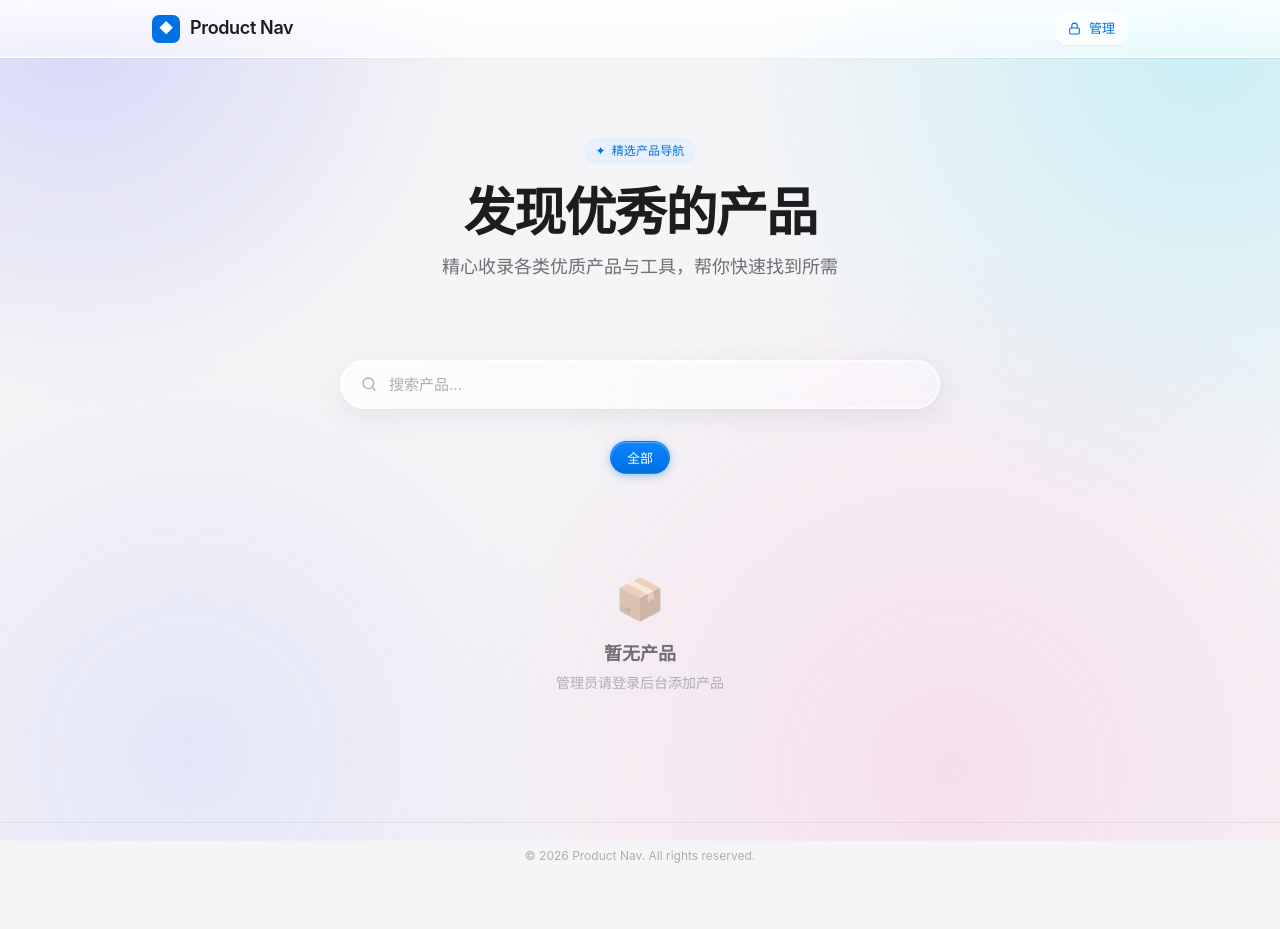
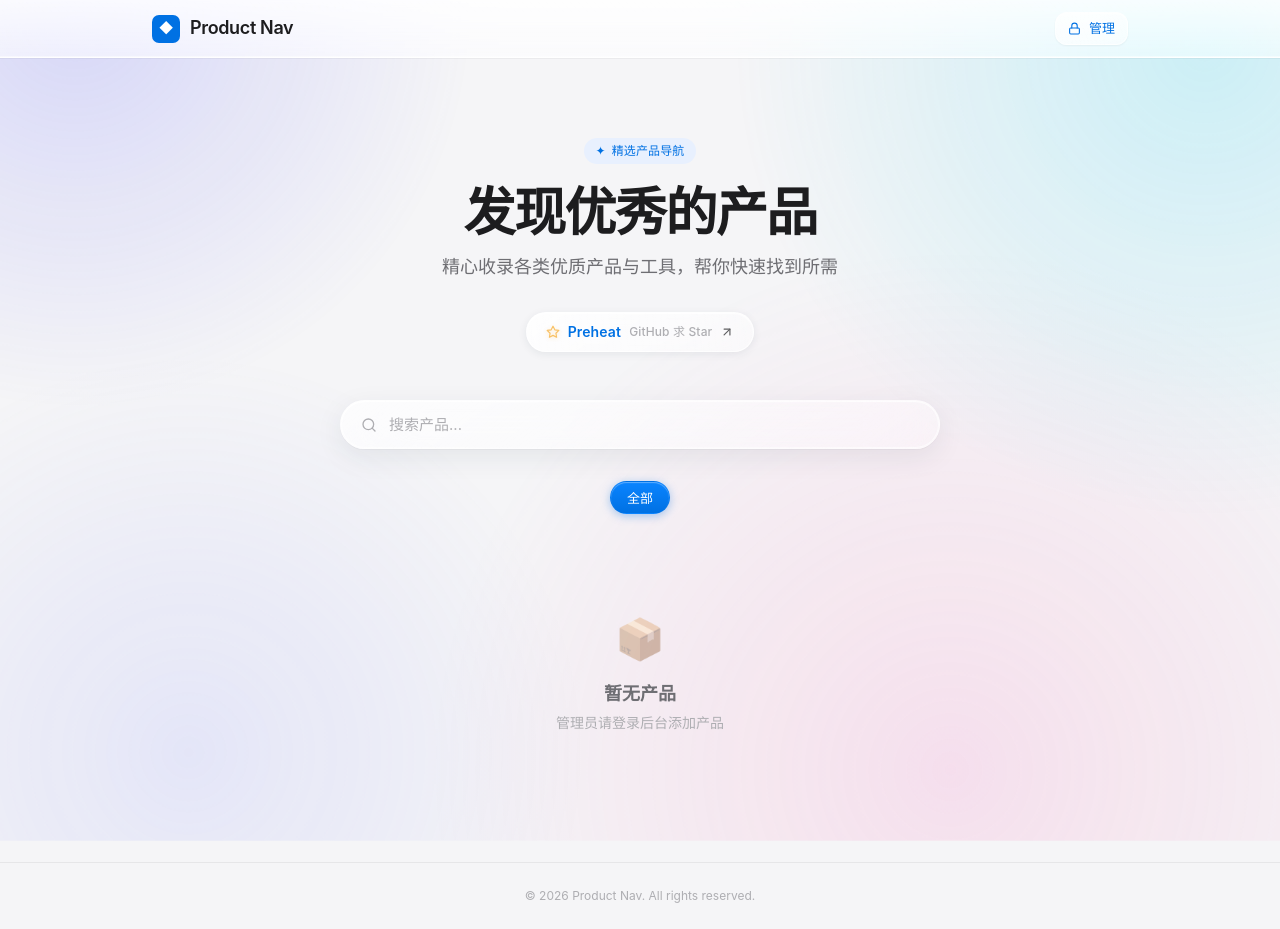
Before and after one commit to Admin666pro/cloud-guidance-my, a website: page public/index.html in a window 1280 px wide. Before the commit the page ends 888 px from the top, so only its background shows below. Drawn offline with Linux system fonts and the light colour scheme; no server answers.

```diff
--- a/public/css/style.css
+++ b/public/css/style.css
@@ -352,6 +352,55 @@ body.no-glass .modal {
   max-width: 560px;
   margin: 0 auto 2rem;
   line-height: 1.5;
+}
+
+/* --- Preheat 标签（跳转 GitHub 求 Star） --- */
+.preheat-badge {
+  display: inline-flex;
+  align-items: center;
+  gap: 0.5rem;
+  padding: 0.55rem 1.15rem;
+  border-radius: 100px;
+  text-decoration: none;
+  background: linear-gradient(145deg, rgba(255, 255, 255, 0.88), rgba(255, 255, 255, 0.48));
+  backdrop-filter: blur(24px) saturate(180%);
+  -webkit-backdrop-filter: blur(24px) saturate(180%);
+  border: 0.5px solid rgba(255, 255, 255, 0.70);
+  box-shadow: 0 2px 8px rgba(31, 45, 61, 0.08), inset 0 1px 1px rgba(255, 255, 255, 0.85);
+  color: var(--text-primary);
+  font-size: 0.875rem;
+  font-weight: 600;
+  letter-spacing: 0.01em;
+  transition: transform var(--transition-fast), box-shadow var(--transition-fast), border-color var(--transition-fast);
+}
+
+.preheat-badge:hover {
+  transform: translateY(-1px);
+  border-color: rgba(255, 255, 255, 0.95);
+  box-shadow: 0 10px 24px rgba(31, 45, 61, 0.13), inset 0 1px 1px rgba(255, 255, 255, 0.95);
+}
+
+.preheat-badge:active {
+  transform: scale(0.97);
+}
+
+.preheat-badge .star-icon {
+  color: #f5a623;
+  filter: drop-shadow(0 1px 2px rgba(245, 166, 35, 0.35));
+}
+
+.preheat-badge .preheat-name {
+  color: var(--accent-text);
+}
+
+.preheat-badge .preheat-hint {
+  font-size: 0.75rem;
+  font-weight: 500;
+  color: var(--text-tertiary);
+}
+
+.preheat-badge .icon-svg {
+  opacity: 0.7;
 }
 
 /* --- Search Bar --- */
--- a/public/index.html
+++ b/public/index.html
@@ -38,6 +38,16 @@
       </div>
       <h1 id="hero-title">发现优秀的产品</h1>
       <p id="hero-subtitle">精心收录各类优质产品与工具，帮你快速找到所需</p>
+      <a class="preheat-badge" href="https://github.com/Admin666pro/cloud-guidance-my" target="_blank" rel="noopener" aria-label="在 GitHub 上给这个项目点个 Star">
+        <svg class="icon-svg star-icon" viewBox="0 0 24 24" width="16" height="16">
+          <path d="M12 2l3.09 6.26L22 9.27l-5 4.87 1.18 6.88L12 17.77l-6.18 3.25L7 14.14 2 9.27l6.91-1.01L12 2z"/>
+        </svg>
+        <span class="preheat-name">Preheat</span>
+        <span class="preheat-hint">GitHub 求 Star</span>
+        <svg class="icon-svg" viewBox="0 0 24 24" width="14" height="14">
+          <path d="M7 17 17 7"/><path d="M7 7h10v10"/>
+        </svg>
+      </a>
     </div>
   </section>
 
```
Also changed, not shown: 1 other file.
